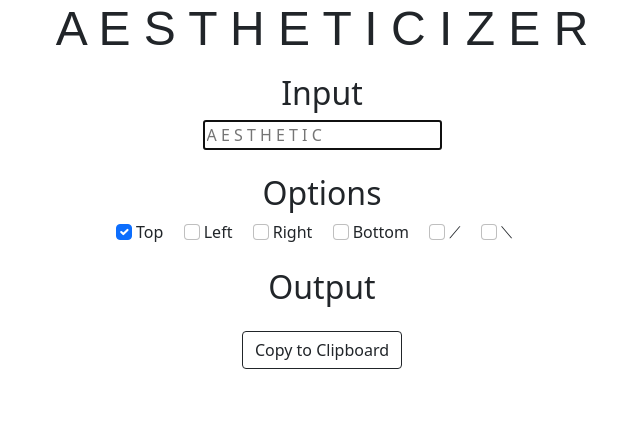
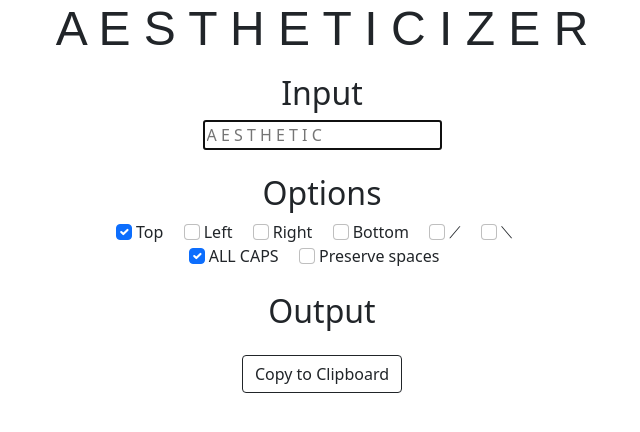
Before and after one commit to aStudentAgain/aStudentAgain.github.io, a plain HTML site: page index.html in a window 1280 px wide. Shown: the whole page, without its empty margins (318-958 px from the left). Drawn offline with nearby package versions, Linux system fonts and the light colour scheme.

Commit message:
update page with two new buttons for caps & spaces

```diff
--- a/index.html
+++ b/index.html
@@ -28,7 +28,9 @@
         <div class="section container">
             <h2>Input</h2>
             <form onsubmit="return false">
-                <input type="text" autofocus autocomplete="off" placeholder="A E S T H E T I C" id="user_input" name="user_input" onSubmit="stylizer()" maxlength="20">
+                <input type="text" autocorrect="off" autocapitalize="off" spellcheck="false"
+                autofocus autocomplete="off" placeholder="A E S T H E T I C" id="user_input"
+                name="user_input" onSubmit="stylizer()" maxlength="20">
             </form>
         </div>
 
@@ -58,6 +60,15 @@
             <div class="form-check-inline">
                 <input class="form-check-input" type="checkbox" role="switch" name="backslash" id="backslash" onclick="stylizer()"/>
                 <label class="form-check-label" for="backslash">⟍</label>
+            </div>
+            <br>
+            <div class="form-check-inline">
+                <input class="form-check-input" type="checkbox" role="switch" name="caps" id="caps" checked onclick="stylizer()"/>
+                <label class="form-check-label" for="caps">ALL CAPS</label>
+            </div>
+            <div class="form-check-inline">
+                <input class="form-check-input" type="checkbox" role="switch" name="spaces" id="spaces" onclick="stylizer()"/>
+                <label class="form-check-label" for="backslash">Preserve spaces</label>
             </div>
         </div>
 
--- a/static/scratch.js
+++ b/static/scratch.js
@@ -1,20 +1,23 @@
 function stylizer(){
+    // query the checkboxes for user choices
+    let checkboxes = document.querySelectorAll('input[type="checkbox"]');
+    // JS doesn't have dictionaries, but it does have objects, and that'll do!
+    let results = {};
+    // JS doesn't have python's 'for x in array', but FreeCodeCamp taught me this way to
+    // loop through the contents of an object and do something to it with arrow functions
+    checkboxes.forEach(checkbox => { results[checkbox.name] = checkbox.checked; });
+    // console.log(results);
 
     // get our variables from the user's input
     // start with the word at issue
     let input_string = document.querySelector("#user_input").value
 
-    // the meme is A E S T H E T I C, not a e s t h e t i c
-    input_string = input_string.toUpperCase();
-
-    // next query the checkboxes
-    let checkboxes = document.querySelectorAll('input[type="checkbox"]');
-    // JS doesn't have dictionaries, but it does have objects, and that'll do!
-    let results = {};
-    // JS doesn't have 'for x in array', but FreeCodeCamp taught me this way to
-    // loop through the contents of an object and do something to it with arrow functions
-    checkboxes.forEach(checkbox => { results[checkbox.name] = checkbox.checked; });
-    // console.log(results);
+    if (results["caps"] == true){
+        input_string = input_string.toUpperCase();
+    }
+    if (results["spaces"] == false){
+        input_string = input_string.replace(/\s/g, '');
+    }
 
     /*
     I think the approach for any selected option(s) is to first create a 2d array of the input
@@ -25,6 +28,8 @@ function stylizer(){
 
     // input data will manipulable in array format
     let input_string_array = input_string.split("");
+
+
     // reversing now and storing in a separate array is going to be easier than calling functions ad hoc
     let reversed_input_string_array = input_string.split("").reverse();
 
--- a/static/styles.css
+++ b/static/styles.css
@@ -53,7 +53,7 @@ h1 {
     text-align: left;
     font-family: 'Courier New', Courier, monospace;
     font-weight: bold;
-    width: auto;
+    width: 800px;
 }
 
 #photo{
```
